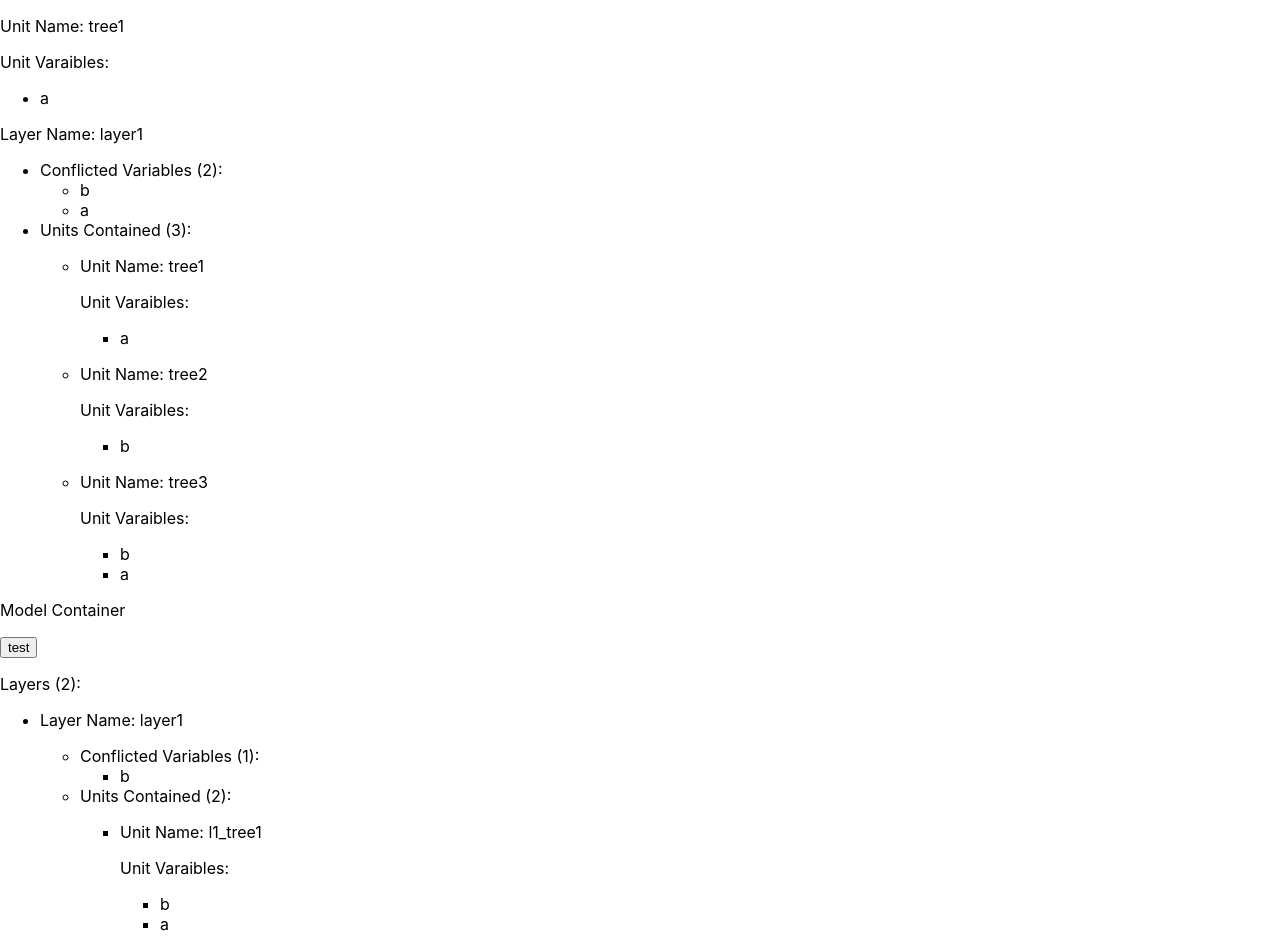
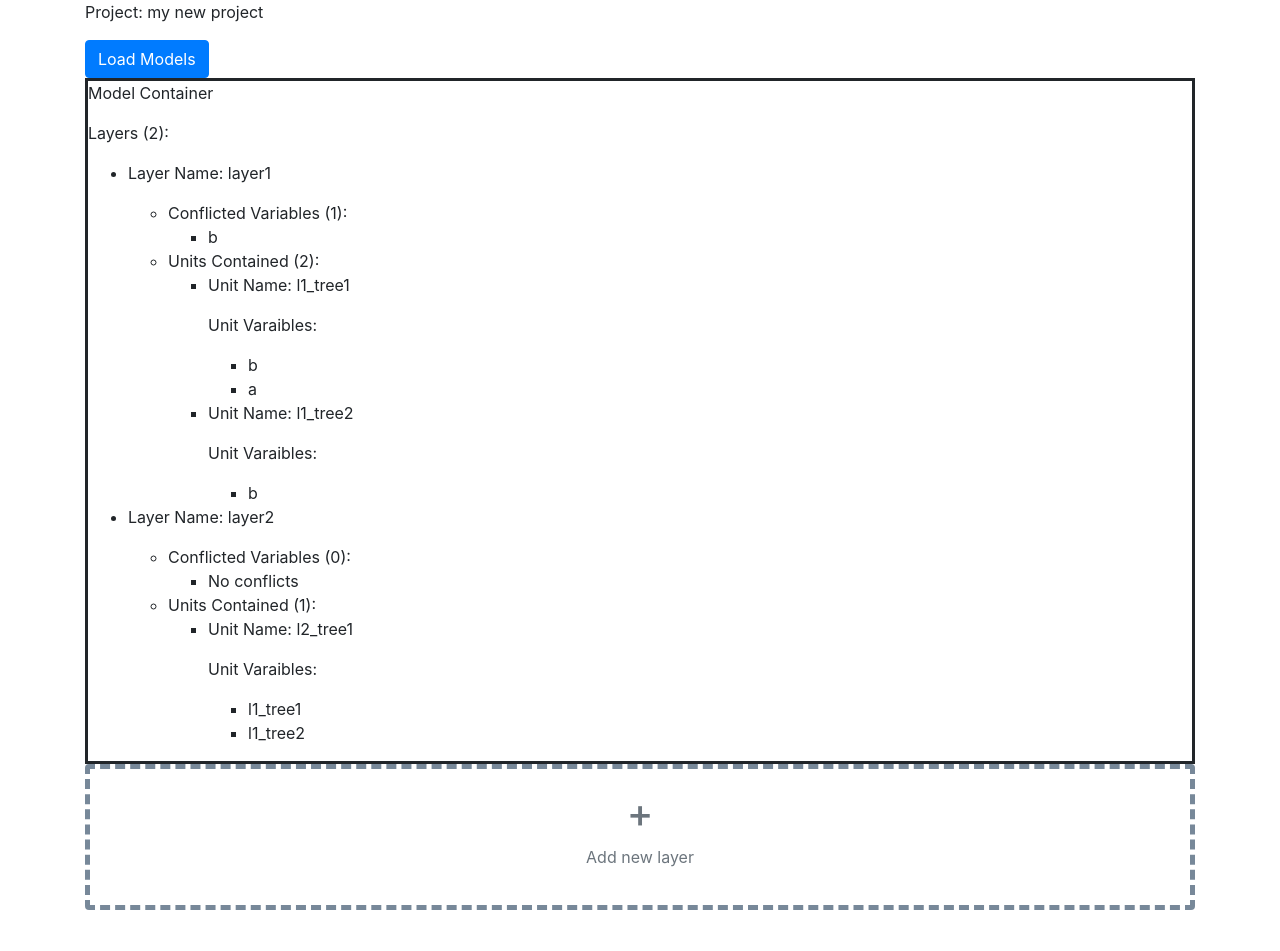
Before and after one commit to dbeanm/TreeEngine, a React (Create React App) app: page / in a window 1280 px wide. Shown: the top 951 px of the page. After the commit the page ends 926 px from the top, so only its background shows below. Built offline with nearby package versions, Linux system fonts and the light colour scheme.

Commit message:
improvements. bootstrap.

```diff
--- a/public/index.html
+++ b/public/index.html
@@ -30,6 +30,7 @@
     <div id="root"></div>
     <div id="root2"></div>
     <div id="root3"></div>
+    <div id="root4"></div>
     <!--
       This HTML file is a template.
       If you open it directly in the browser, you will see an empty page.
--- a/src/App.js
+++ b/src/App.js
@@ -24,6 +24,66 @@ export class UnitView extends React.Component {
         <ul>
           {listItems}
         </ul>
+      </div>
+    );
+  }
+}
+
+export class UnitAvailableView extends React.Component {
+  constructor(props) {
+    super(props);
+    this.handleClick = this.handleClick.bind(this)
+  }
+
+  handleClick(){
+    this.props.handleUnitAdded(this.props.unit.name)
+  }
+
+  render() {
+    const variables = Object.keys(this.props.unit.variables)
+    const listItems = variables.map((var_name) =>
+      // Correct! Key should be specified inside the array.
+      <ListItem key={var_name} name={var_name} />
+    );
+    return (
+      // <div>
+      //   <p>Unit Name: {this.props.unit.name}</p>
+      //   <button type="button" className="btn btn-primary" onClick={this.handleClick}>Add to layer</button>
+      //   <p>Unit Varaibles:</p>
+      //   <ul>
+      //     {listItems}
+      //   </ul>
+      // </div>
+
+      <div className="card available-unit-card">
+      <div className="card-header">{this.props.unit.name} <button type="button" className="btn btn-primary" onClick={this.handleClick}>Add to layer</button></div>
+      <div className="card-body">
+      <p>Unit Varaibles:</p>
+        <ul>
+          {listItems}
+        </ul>
+      </div>
+      </div>
+    );
+  }
+}
+
+export class ListAvailableUnits extends React.Component {
+  constructor(props) {
+    super(props);
+  }
+
+  render() {
+    const listItems = Object.keys(this.props.units).map((unit_name) =>
+      <li key={unit_name}><UnitAvailableView key={unit_name} unit={this.props.units[unit_name]} /></li>
+    );
+
+    return (
+      <div>
+        <p>Available Models:</p>
+          <ul>
+            {listItems}
+          </ul>
       </div>
     );
   }
@@ -74,34 +134,21 @@ export class LayerView extends React.Component {
 export class ContainerView extends React.Component {
   constructor(props) {
     super(props);
-    this.state = this.props.container
-    this.container = this.props.container
   }
   static defaultProps = {
     container: new Container()
   }
 
-  test(){
-    let c = this.container
-    const n = String(c.layer_order.length)
-    let l3 = new Layer('Test Layer ' + n)
-    let t31 = new Unit('Test Unit ' + n, new DummyModel(['x', 'y']))
-    l3.add_unit(t31)
-    c.add_layer(l3)
-    this.setState(c)
-  }
-
   render() {
-    const layers = this.state.layer_order
+    const layers = this.props.container.layer_order
     const listItems = layers.map((layer_name) =>
       // Correct! Key should be specified inside the array.
       // <ListItem key={layer_name} name={layer_name} />
-      <li key={layer_name}><LayerView key={layer_name} layer={this.state.layers[layer_name]} /></li>
+      <li key={layer_name}><LayerView key={layer_name} layer={this.props.container.layers[layer_name]} /></li>
     );
     return (
-      <div>
+      <div className="containerview">
         <p>Model Container</p>
-        <button onClick={() => this.test()}>test</button>
         <p>Layers ({layers.length}):</p>
         <ul>
           {listItems}
@@ -110,3 +157,99 @@ export class ContainerView extends React.Component {
     );
   }
 }
+
+export class Workspace extends React.Component {
+  constructor(props) {
+    super(props);
+    this.state = {
+      container: this.props.container,
+      available_units: {}
+    }
+    this.container = this.props.container
+
+    this.handleUnitAdded = this.handleUnitAdded.bind(this);
+  }
+  static defaultProps = {
+    container: new Container()
+  }
+
+  handleUnitAdded(unit_name, layer_name){
+    //testing
+    layer_name = 'layer1'
+    let c = this.container
+    c.layers[layer_name].add_unit(this.state.available_units[unit_name])
+    this.setState({container: c})
+  }
+
+  fetch_models(){
+    //get available models from some db
+    const m = [1, 2, 3, 4, 5]
+    let models = {}
+    for(const i in m){
+      let name = 'Loaded Unit ' + String(i)
+      let md = new Unit(name, new DummyModel(['x', 'y', i]))
+      models[name] = md
+    }
+    const au = {available_units: models}
+    this.setState(au)
+  }
+
+  get_safe_layer_name(){
+    let base = "Layer_"
+    let i = 0
+    let ln = base + String(i)
+    while(this.container.layers.hasOwnProperty(ln)){
+      i += 1
+      ln = base + String(i)
+    }
+    return ln;
+  }
+
+  add_layer(){
+    const ln = this.get_safe_layer_name()
+    let c = this.container
+    let l = new Layer(ln)
+    c.add_layer(l)
+    this.setState({container: c})
+  }
+
+  render() {
+    const listItems = Object.keys(this.state.available_units).map((unit_name) =>
+    <div className="col"><UnitAvailableView key={unit_name} unit={this.state.available_units[unit_name]} handleUnitAdded={this.handleUnitAdded}/></div>
+    );
+    return (
+      <div className="container">
+        <div className="row">
+          <div className="col">
+          <p>Project: {this.props.project_name}</p>
+          <button type="button" className="btn btn-primary" onClick={() => this.fetch_models()}>Load Models</button>
+          </div>
+        </div>
+
+
+        <div className="row">
+            {listItems}
+        </div>
+
+        <div className="row">
+        <div className="col">
+
+        <ContainerView container={this.state.container}></ContainerView>
+        </div>
+        </div>
+
+        <div className="row">
+        <div className="col">
+        <div className="card border-dark text-center mb-3 add-layer-box" >
+          <div class="card-body text-secondary" onClick={() => this.add_layer()}>
+            <h1>+</h1>
+            <p>Add new layer</p>
+          </div>
+        </div>
+        </div>
+        </div>
+
+      </div>
+    );
+  }
+}
--- a/src/index.css
+++ b/src/index.css
@@ -11,3 +11,22 @@ code {
   font-family: source-code-pro, Menlo, Monaco, Consolas, 'Courier New',
     monospace;
 }
+
+.containerview {
+  border-style: solid;
+}
+
+.available-unit-card {
+  width: 18rem;
+}
+
+.add-layer-box {
+  border-style: dashed;
+  border-width: thick;
+  border-color: lightslategray !important;
+}
+
+.add-layer-box:hover {
+  border-color: seagreen !important;
+  cursor: pointer;
+}
--- a/src/index.js
+++ b/src/index.js
@@ -1,26 +1,30 @@
+import 'bootstrap/dist/css/bootstrap.min.css';
+import $ from 'jquery';
+import Popper from 'popper.js';
+import 'bootstrap/dist/js/bootstrap.bundle.min';
 import ReactDOM from 'react-dom';
 import './index.css';
 import {DummyModel, Unit, Layer, Container} from './script.js'
-import {UnitView, LayerView, ContainerView} from './App';
+import {UnitView, LayerView, ContainerView, Workspace} from './App';
 import reportWebVitals from './reportWebVitals';
 
-ReactDOM.render(
-  <UnitView unit={new Unit('tree1', new DummyModel(['a']))}/>,
-  document.getElementById('root')
-);
+// ReactDOM.render(
+//   <UnitView unit={new Unit('tree1', new DummyModel(['a']))}/>,
+//   document.getElementById('root')
+// );
 
-let l = new Layer('layer1')
-let t1 = new Unit('tree1', new DummyModel(['a']))
-let t2 = new Unit('tree2', new DummyModel(['b']))
-let t3 = new Unit('tree3', new DummyModel(['a', 'b']))
-l.add_unit(t1, 'my own tree name') // override tree's own name
-l.add_unit(t2) //name in layer should default to internal name from tree
-l.add_unit(t3)
+// let l = new Layer('layer1')
+// let t1 = new Unit('tree1', new DummyModel(['a']))
+// let t2 = new Unit('tree2', new DummyModel(['b']))
+// let t3 = new Unit('tree3', new DummyModel(['a', 'b']))
+// l.add_unit(t1, 'my own tree name') // override tree's own name
+// l.add_unit(t2) //name in layer should default to internal name from tree
+// l.add_unit(t3)
 
-ReactDOM.render(
-  <LayerView layer={l}/>,
-  document.getElementById('root2')
-);
+// ReactDOM.render(
+//   <LayerView layer={l}/>,
+//   document.getElementById('root2')
+// );
 
 
 let l1 = new Layer('layer1')
@@ -33,10 +37,17 @@ let t21 = new Unit('l2_tree1', new DummyModel(['l1_tree2', 'l1_tree1']))
 l2.add_unit(t21) // override tree's own name
 let c = new Container([l1, l2])
 
+// ReactDOM.render(
+//   <ContainerView container={c}/>,
+//   document.getElementById('root3')
+// );
+
 ReactDOM.render(
-  <ContainerView container={c}/>,
-  document.getElementById('root3')
+  <Workspace project_name={'my new project'} container={c}/>,
+  document.getElementById('root4')
 );
+
+
 
 // If you want to start measuring performance in your app, pass a function
 // to log results (for example: reportWebVitals(console.log))
--- a/src/script.js
+++ b/src/script.js
@@ -5,6 +5,13 @@ class AddLayerError extends Error {
 	constructor(message) {
 	  super(message);
 	  this.name = "AddLayerError";
+	}
+}
+
+class AddUnitError extends Error {
+	constructor(message) {
+	  super(message);
+	  this.name = "AddUnitError";
 	}
 }
 
@@ -63,7 +70,13 @@ export class Layer {
 	add_unit(unit, unit_name = unit.name ) {
 		/*
 		add a tree and it's variables to the layer
+		cannot currently handle overwriting an existing unit name
+		as this would require removing the old unit with that name then adding this one
+		and there is no way to remove a unit yet
 		*/
+		if(this.units.hasOwnProperty(unit_name)){
+			throw new AddUnitError(`Unit name exists: ${unit_name}`)
+		}
 		this.units[unit_name] = unit
 		//could just set this.variables[unit_name] = unit.variables
 		//but doing it this way ensures that any variables that do not
@@ -73,7 +86,8 @@ export class Layer {
 			  console.log(`adding variable ${vname} from ${unit_name}`);
 			  this.add_variable(unit_name, vname, vdata.type)
 		}
-		this.size += 1
+		//don't just +=1 each time as we may be overwriting an existing unit
+		this.size = Object.keys(this.units).length
 	}
 
 	add_variable(scope, name, type) {
```
